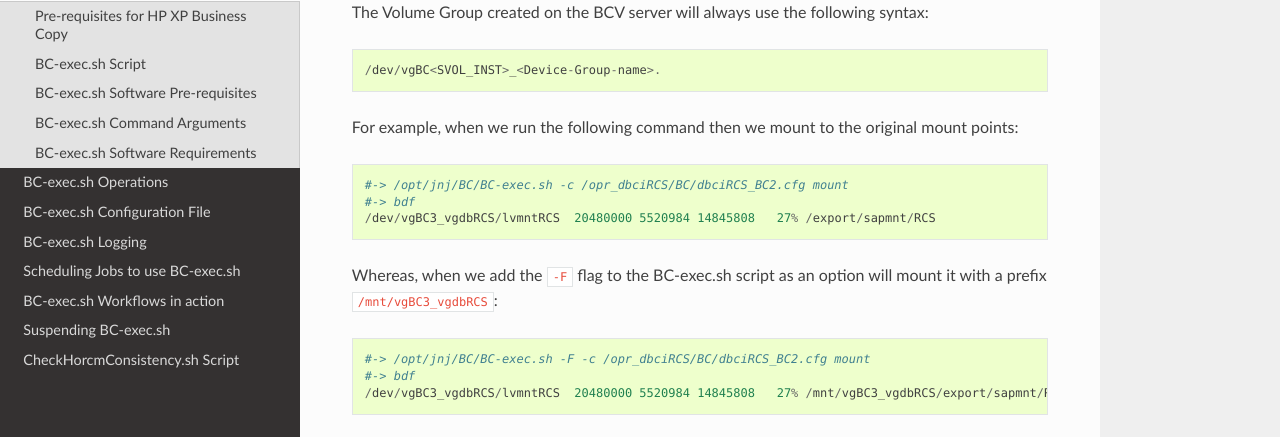
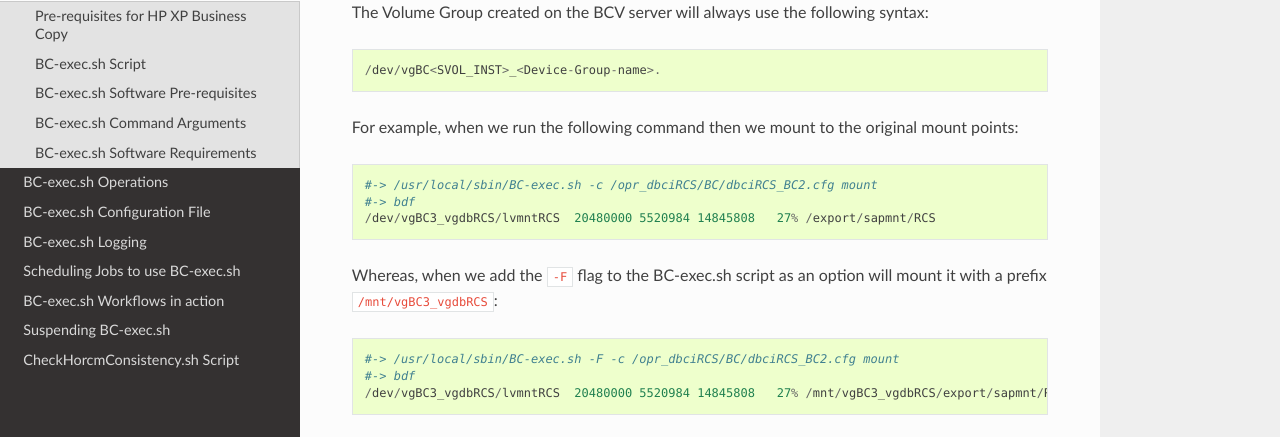
Before and after one commit to gdha/horcm-utils-docs, a Sphinx documentation site: the page built from source/hp_xp_business_copy_script.rst, in a window 1280 px wide and 900 px high, scrolled down 1862 px. Shown: the part 297-734 px from the top of the window. Built offline with Sphinx 7.4.7 and the Read the Docs theme 2.0.0, drawn with Linux system fonts in a browser that asks for light colours; some of the changed text lies outside the part shown.

Commit message:
remove customer name from docs

```diff
--- a/source/checkhorcmconsistency.rst
+++ b/source/checkhorcmconsistency.rst
@@ -21,7 +21,7 @@
 
     #-> /usr/local/sbin/CheckHorcmConsistency.sh -v
     2016-03-22 08:09:35 VERBOSE: CheckHorcmConsistency.sh revision 1.2
-    2016-03-22 08:09:35 VERBOSE: Started as: /opt/jnj/BC/CheckHorcmConsistency.sh -v
+    2016-03-22 08:09:35 VERBOSE: Started as: /usr/local/sbin/CheckHorcmConsistency.sh -v
     2016-03-22 08:09:35 VERBOSE: LOGFILE=/var/adm/log/CheckHorcmConsistency.log
     2016-03-22 08:09:35 VERBOSE: tmpLOGFILE=/var/tmp/CheckHorcmConsistency-20160322-080935-44706.log
     2016-03-22 08:09:35 VERBOSE: Raid Manager version is 01.29.05
--- a/source/hp_xp_business_copy_script.rst
+++ b/source/hp_xp_business_copy_script.rst
@@ -34,7 +34,7 @@
 
 The BC-exec.sh script has the following usage::
 
-    #-> /opt/jnj/BC/BC-exec.sh -h
+    #-> /usr/local/sbin/BC-exec.sh -h
     Usage: BC-exec.sh [-c /path/configurationfile] [-m mail_destination] [-D log_directory] [-Fdvh]  [Operation]
 
            -c /path/configurationfile
@@ -81,13 +81,13 @@
 
 For example, when we run the following command then we mount to the original mount points::
 
-    #-> /opt/jnj/BC/BC-exec.sh -c /opr_dbciRCS/BC/dbciRCS_BC2.cfg mount
+    #-> /usr/local/sbin/BC-exec.sh -c /opr_dbciRCS/BC/dbciRCS_BC2.cfg mount
     #-> bdf
     /dev/vgBC3_vgdbRCS/lvmntRCS  20480000 5520984 14845808   27% /export/sapmnt/RCS
 
 
 Whereas, when we add the ``-F`` flag to the BC-exec.sh script as an option will mount it with a prefix ``/mnt/vgBC3_vgdbRCS``::
 
-    #-> /opt/jnj/BC/BC-exec.sh -F -c /opr_dbciRCS/BC/dbciRCS_BC2.cfg mount
+    #-> /usr/local/sbin/BC-exec.sh -F -c /opr_dbciRCS/BC/dbciRCS_BC2.cfg mount
     #-> bdf
     /dev/vgBC3_vgdbRCS/lvmntRCS  20480000 5520984 14845808   27% /mnt/vgBC3_vgdbRCS/export/sapmnt/RCS
```
Also changed, not shown: other parts of source/checkhorcmconsistency.rst (+1 -1 lines).
